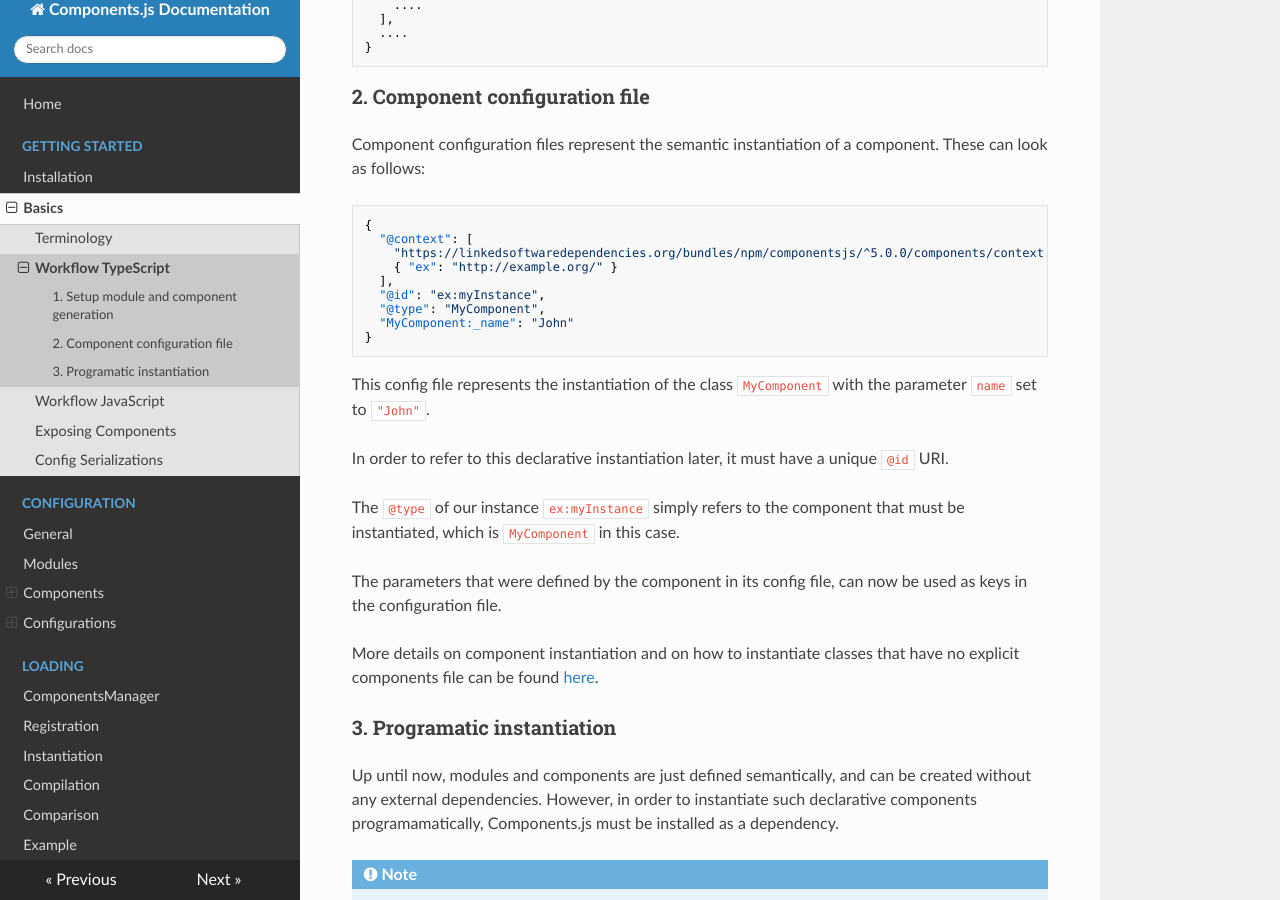
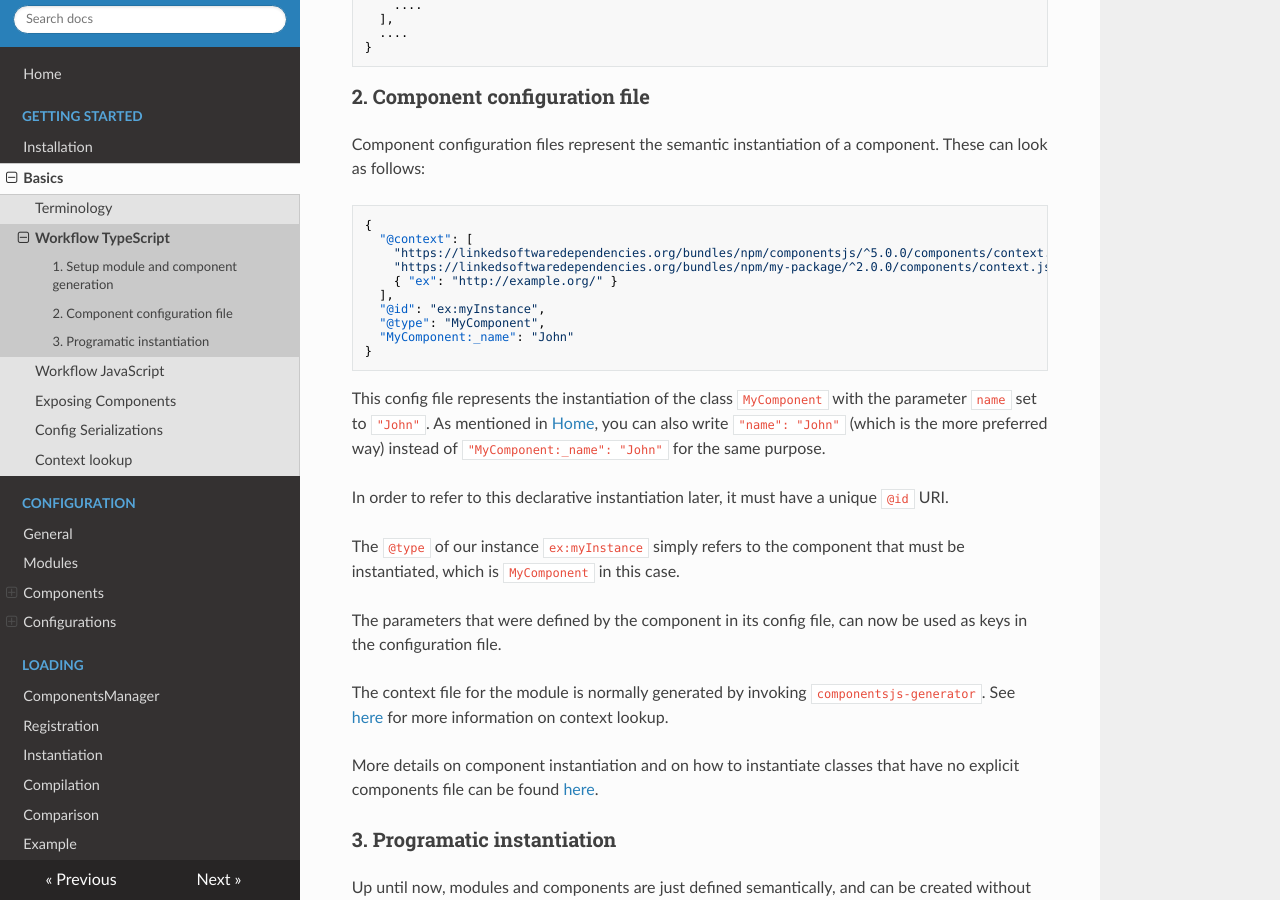
Before and after one commit to LinkedSoftwareDependencies/Documentation-Components.js, an MkDocs documentation site: the page built from docs/getting_started/basics/workflow_ts.md, in a window 1280 px wide and 900 px high, scrolled down 1822 px. Built offline with MkDocs 1.6.1, drawn with Linux system fonts in a browser that asks for light colours; nearby versions of some CDN libraries; old or Windows-style settings are respelled for this version of MkDocs.

Commit message:
Document context lookup

````diff
--- a/docs/getting_started/basics/workflow_ts.md
+++ b/docs/getting_started/basics/workflow_ts.md
@@ -78,6 +78,7 @@ components
 ```
 
 If you do this, make sure that the components folder is published to npm by adding the following to your `package.json`:
+
 ```text
 {
   ...
@@ -95,10 +96,12 @@ If you do this, make sure that the components folder is published to npm by addi
 
 Component configuration files represent the semantic instantiation of a component.
 These can look as follows:
+
 ```json
 {
   "@context": [
     "https://linkedsoftwaredependencies.org/bundles/npm/componentsjs/^5.0.0/components/context.jsonld",
+    "https://linkedsoftwaredependencies.org/bundles/npm/my-package/^2.0.0/components/context.jsonld"
     { "ex": "http://example.org/" }
   ],
   "@id": "ex:myInstance",
@@ -108,7 +111,7 @@ These can look as follows:
 ```
 
 This config file represents the instantiation of the class `MyComponent`
-with the parameter `name` set to `"John"`.
+with the parameter `name` set to `"John"`. As mentioned in [Home](../../index.md), you can also write `"name": "John"` (which is the more preferred way) instead of `"MyComponent:_name": "John"` for the same purpose.
 
 In order to refer to this declarative instantiation later, it must have a unique `@id` URI.
 
@@ -117,6 +120,8 @@ that must be instantiated, which is `MyComponent` in this case.
 
 The parameters that were defined by the component in its config file,
 can now be used as keys in the configuration file.
+
+The context file for the module is normally generated by invoking `componentsjs-generator`.  See [here](./contexts.md) for more information on context lookup.
 
 More details on component instantiation and on how to instantiate classes that have no explicit components file
 can be found [here](../../configuration/configurations/nonsemantic/).
@@ -133,6 +138,7 @@ Components.js must be installed as a dependency.
 
 Components.js exposes a `ComponentsManager` module, which is responsible for loading modules, components and instantiating them.
 A new components manager instance is simply created as follows:
+
 ```javascript
 import { ComponentsManager } from 'componentsjs';
 
@@ -153,6 +159,7 @@ await manager.configRegistry.register('path/or/url/to/config-my-component.jsonld
 ```
 
 Next, we create an actual instantiation of our declarative config instance:
+
 ```javascript
 const myInstance = await manager.instantiate('http://example.org/myInstance');
 ```
--- a/mkdocs.yml
+++ b/mkdocs.yml
@@ -8,6 +8,7 @@ pages:
         - Workflow JavaScript: 'getting_started/basics/workflow_js.md'
         - Exposing Components: 'getting_started/basics/exposing_components.md'
         - Config Serializations: 'getting_started/basics/config_serializations.md'
+        - Context lookup: 'getting_started/basics/contexts.md'
   - Configuration:
     - General: 'configuration/general.md'
     - Modules: 'configuration/modules.md'
````
Also changed, not shown: docs/getting_started/basics/contexts.md (added, +13 -0 lines).
